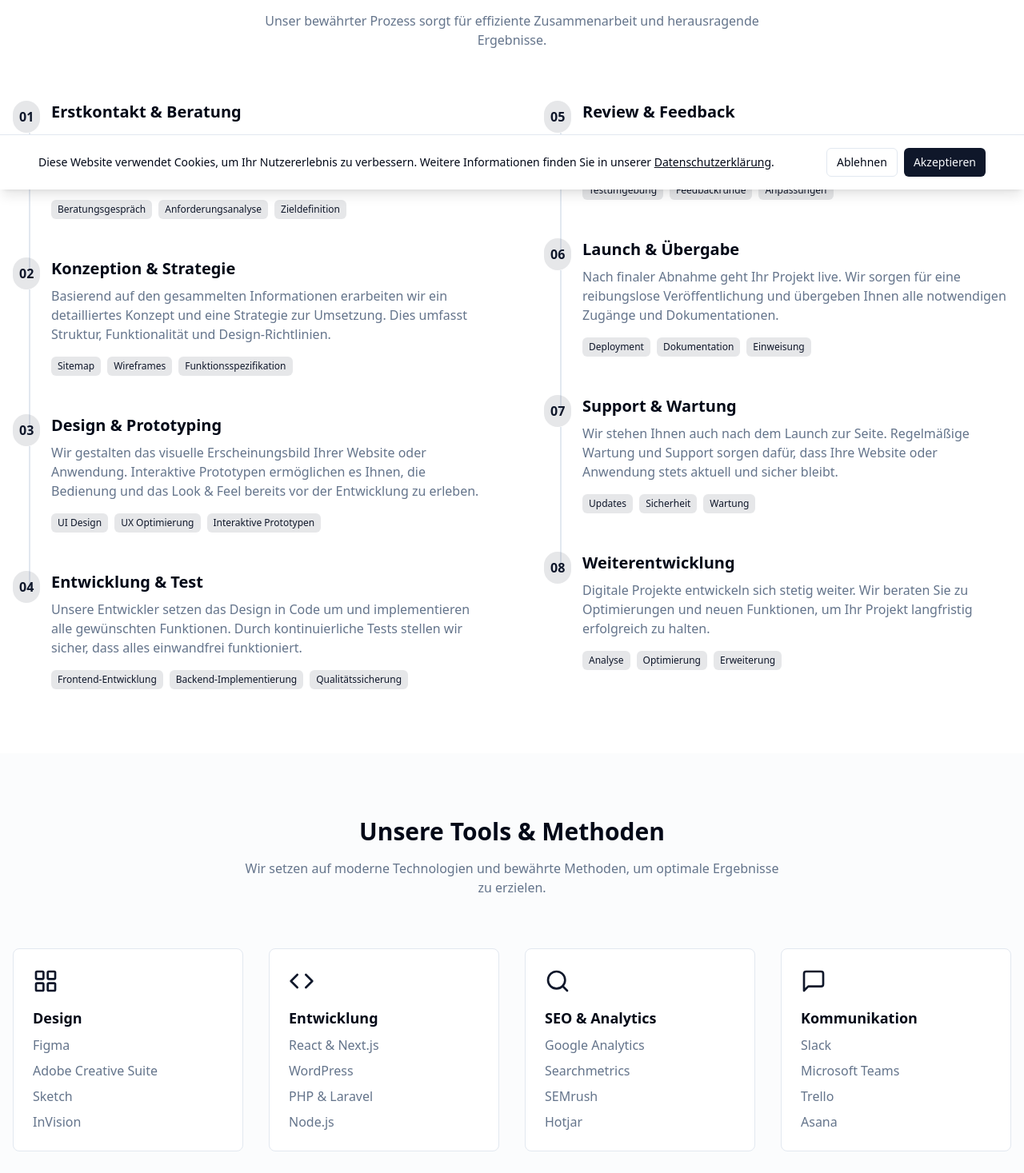
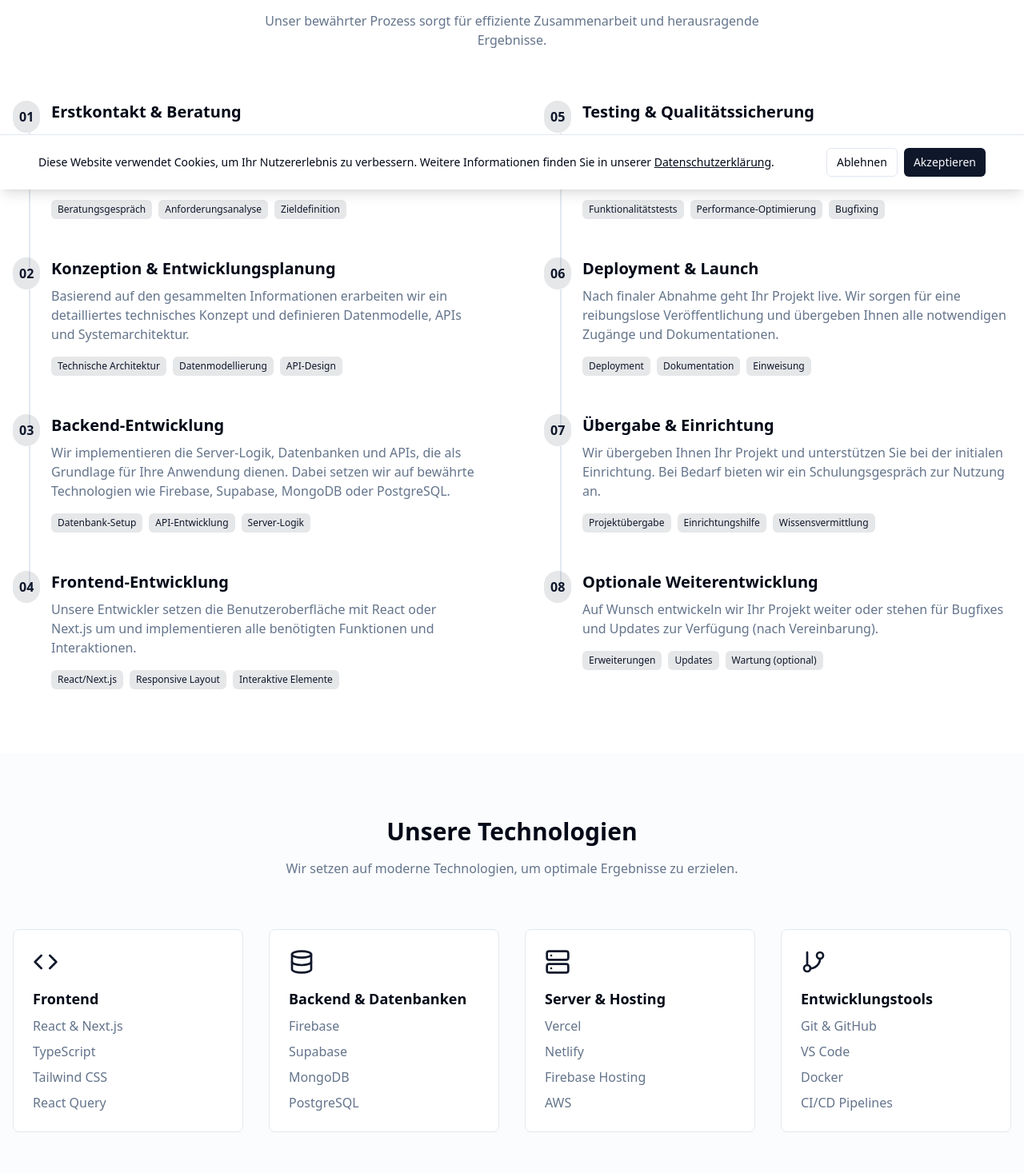
Before and after one commit to Nutaro-dev/prompt-magic-web, a React (Vite) app: page /process in a window 1280 px wide. Shown: the part 563-2030 px from the top of the page at 80% size. Built offline with nearby package versions, Linux system fonts and the light colour scheme.

Commit message:
Remove design and SEO tools
Removed design and SEO tools from the process page.

```diff
--- a/src/pages/Index.tsx
+++ b/src/pages/Index.tsx
@@ -1,5 +1,5 @@
 
-import { ArrowRight, Code, Compass, Layout, MessageSquare, Rocket, Users } from "lucide-react";
+import { ArrowRight, Code, Compass, Layout, MessageSquare, Rocket, Database, Server } from "lucide-react";
 import { Button } from "@/components/ui/button";
 import { Link } from "react-router-dom";
 import ServiceCard from "@/components/ServiceCard";
@@ -16,9 +16,9 @@ const services = [
     description: "Individuelle Webanwendungen, die Ihre Geschäftsprozesse optimieren und digitalisieren."
   },
   {
-    icon: Compass,
-    title: "Digitale Strategie",
-    description: "Ganzheitliche Beratung für Ihren erfolgreichen Auftritt im digitalen Raum."
+    icon: Database,
+    title: "Backend-Lösungen",
+    description: "Skalierbare Server- und Datenbanklösungen mit Firebase, Supabase, MongoDB oder PostgreSQL."
   }
 ];
 
@@ -107,8 +107,8 @@ const Index = () => {
                     <Layout className="h-5 w-5 text-primary" />
                   </div>
                   <div>
-                    <h3 className="font-medium mb-1">2. Konzeption & Design</h3>
-                    <p className="text-muted-foreground text-sm">Wir gestalten das Fundament für Ihr Projekt mit durchdachtem Design.</p>
+                    <h3 className="font-medium mb-1">2. Konzeption & Entwicklungsplanung</h3>
+                    <p className="text-muted-foreground text-sm">Wir planen die technische Struktur und die notwendigen Entwicklungsschritte.</p>
                   </div>
                 </div>
 
@@ -127,8 +127,8 @@ const Index = () => {
                     <Rocket className="h-5 w-5 text-primary" />
                   </div>
                   <div>
-                    <h3 className="font-medium mb-1">4. Launch & Betreuung</h3>
-                    <p className="text-muted-foreground text-sm">Wir begleiten Sie beim Start und bieten fortlaufende Unterstützung.</p>
+                    <h3 className="font-medium mb-1">4. Launch & Einrichtung</h3>
+                    <p className="text-muted-foreground text-sm">Wir begleiten Sie beim Start und der initialen Einrichtung Ihres Projekts.</p>
                   </div>
                 </div>
               </div>
@@ -144,11 +144,11 @@ const Index = () => {
               <div className="space-y-6">
                 <div className="flex gap-4">
                   <div className="bg-primary/10 p-2 h-fit rounded-lg">
-                    <Users className="h-5 w-5 text-primary" />
+                    <Server className="h-5 w-5 text-primary" />
                   </div>
                   <div>
-                    <h4 className="font-medium">Persönliche Betreuung</h4>
-                    <p className="text-muted-foreground text-sm">Als kleines Team garantieren wir direkte Kommunikation mit den Entwicklern.</p>
+                    <h4 className="font-medium">Technische Expertise</h4>
+                    <p className="text-muted-foreground text-sm">Als Informatik-Studenten bringen wir aktuelles Fachwissen und innovative Ansätze mit.</p>
                   </div>
                 </div>
 
@@ -157,8 +157,8 @@ const Index = () => {
                     <Code className="h-5 w-5 text-primary" />
                   </div>
                   <div>
-                    <h4 className="font-medium">Technische Exzellenz</h4>
-                    <p className="text-muted-foreground text-sm">Wir setzen auf moderne Technologien und Best Practices.</p>
+                    <h4 className="font-medium">Moderne Technologien</h4>
+                    <p className="text-muted-foreground text-sm">Wir setzen auf React, Next.js und andere moderne Frameworks für zukunftssichere Lösungen.</p>
                   </div>
                 </div>
 
--- a/src/pages/Process.tsx
+++ b/src/pages/Process.tsx
@@ -4,10 +4,12 @@ import {
   Code,
   Compass,
   Layout,
-  LayoutGrid,
+  Database,
   MessageSquare,
   Rocket,
-  Search
+  Server,
+  GitBranch,
+  Terminal
 } from "lucide-react";
 import { Button } from "@/components/ui/button";
 import { Link } from "react-router-dom";
@@ -62,15 +64,15 @@ const Process = () => {
                     <span className="font-bold text-primary">02</span>
                   </div>
                   <div className="absolute left-5 top-10 h-[calc(100%+2rem)] w-0.5 bg-border"></div>
-                  <h3 className="text-xl font-bold mb-2">Konzeption & Strategie</h3>
+                  <h3 className="text-xl font-bold mb-2">Konzeption & Entwicklungsplanung</h3>
                   <p className="text-muted-foreground mb-4">
-                    Basierend auf den gesammelten Informationen erarbeiten wir ein detailliertes Konzept
-                    und eine Strategie zur Umsetzung. Dies umfasst Struktur, Funktionalität und Design-Richtlinien.
+                    Basierend auf den gesammelten Informationen erarbeiten wir ein detailliertes technisches Konzept
+                    und definieren Datenmodelle, APIs und Systemarchitektur.
                   </p>
                   <div className="flex flex-wrap gap-2">
-                    <span className="bg-primary/10 text-primary px-2 py-1 text-xs rounded-md">Sitemap</span>
-                    <span className="bg-primary/10 text-primary px-2 py-1 text-xs rounded-md">Wireframes</span>
-                    <span className="bg-primary/10 text-primary px-2 py-1 text-xs rounded-md">Funktionsspezifikation</span>
+                    <span className="bg-primary/10 text-primary px-2 py-1 text-xs rounded-md">Technische Architektur</span>
+                    <span className="bg-primary/10 text-primary px-2 py-1 text-xs rounded-md">Datenmodellierung</span>
+                    <span className="bg-primary/10 text-primary px-2 py-1 text-xs rounded-md">API-Design</span>
                   </div>
                 </div>
 
@@ -79,16 +81,16 @@ const Process = () => {
                     <span className="font-bold text-primary">03</span>
                   </div>
                   <div className="absolute left-5 top-10 h-[calc(100%+2rem)] w-0.5 bg-border"></div>
-                  <h3 className="text-xl font-bold mb-2">Design & Prototyping</h3>
+                  <h3 className="text-xl font-bold mb-2">Backend-Entwicklung</h3>
                   <p className="text-muted-foreground mb-4">
-                    Wir gestalten das visuelle Erscheinungsbild Ihrer Website oder Anwendung.
-                    Interaktive Prototypen ermöglichen es Ihnen, die Bedienung und das Look & Feel
-                    bereits vor der Entwicklung zu erleben.
+                    Wir implementieren die Server-Logik, Datenbanken und APIs, die als Grundlage
+                    für Ihre Anwendung dienen. Dabei setzen wir auf bewährte Technologien wie Firebase,
+                    Supabase, MongoDB oder PostgreSQL.
                   </p>
                   <div className="flex flex-wrap gap-2">
-                    <span className="bg-primary/10 text-primary px-2 py-1 text-xs rounded-md">UI Design</span>
-                    <span className="bg-primary/10 text-primary px-2 py-1 text-xs rounded-md">UX Optimierung</span>
-                    <span className="bg-primary/10 text-primary px-2 py-1 text-xs rounded-md">Interaktive Prototypen</span>
+                    <span className="bg-primary/10 text-primary px-2 py-1 text-xs rounded-md">Datenbank-Setup</span>
+                    <span className="bg-primary/10 text-primary px-2 py-1 text-xs rounded-md">API-Entwicklung</span>
+                    <span className="bg-primary/10 text-primary px-2 py-1 text-xs rounded-md">Server-Logik</span>
                   </div>
                 </div>
 
@@ -96,16 +98,15 @@ const Process = () => {
                   <div className="absolute left-0 top-0 bg-primary/10 p-2 rounded-full">
                     <span className="font-bold text-primary">04</span>
                   </div>
-                  <h3 className="text-xl font-bold mb-2">Entwicklung & Test</h3>
+                  <h3 className="text-xl font-bold mb-2">Frontend-Entwicklung</h3>
                   <p className="text-muted-foreground mb-4">
-                    Unsere Entwickler setzen das Design in Code um und implementieren alle
-                    gewünschten Funktionen. Durch kontinuierliche Tests stellen wir sicher,
-                    dass alles einwandfrei funktioniert.
+                    Unsere Entwickler setzen die Benutzeroberfläche mit React oder Next.js um
+                    und implementieren alle benötigten Funktionen und Interaktionen.
                   </p>
                   <div className="flex flex-wrap gap-2">
-                    <span className="bg-primary/10 text-primary px-2 py-1 text-xs rounded-md">Frontend-Entwicklung</span>
-                    <span className="bg-primary/10 text-primary px-2 py-1 text-xs rounded-md">Backend-Implementierung</span>
-                    <span className="bg-primary/10 text-primary px-2 py-1 text-xs rounded-md">Qualitätssicherung</span>
+                    <span className="bg-primary/10 text-primary px-2 py-1 text-xs rounded-md">React/Next.js</span>
+                    <span className="bg-primary/10 text-primary px-2 py-1 text-xs rounded-md">Responsive Layout</span>
+                    <span className="bg-primary/10 text-primary px-2 py-1 text-xs rounded-md">Interaktive Elemente</span>
                   </div>
                 </div>
               </div>
@@ -118,15 +119,15 @@ const Process = () => {
                     <span className="font-bold text-primary">05</span>
                   </div>
                   <div className="absolute left-5 top-10 h-[calc(100%+2rem)] w-0.5 bg-border"></div>
-                  <h3 className="text-xl font-bold mb-2">Review & Feedback</h3>
+                  <h3 className="text-xl font-bold mb-2">Testing & Qualitätssicherung</h3>
                   <p className="text-muted-foreground mb-4">
-                    Sie erhalten Zugang zu einer Testumgebung, um das Projekt zu prüfen.
-                    Ihr Feedback wird aufgenommen und in das Projekt eingearbeitet.
+                    Umfassende Tests stellen sicher, dass Ihre Anwendung zuverlässig funktioniert
+                    und frei von Fehlern ist. Wir optimieren auch die Performance.
                   </p>
                   <div className="flex flex-wrap gap-2">
-                    <span className="bg-primary/10 text-primary px-2 py-1 text-xs rounded-md">Testumgebung</span>
-                    <span className="bg-primary/10 text-primary px-2 py-1 text-xs rounded-md">Feedbackrunde</span>
-                    <span className="bg-primary/10 text-primary px-2 py-1 text-xs rounded-md">Anpassungen</span>
+                    <span className="bg-primary/10 text-primary px-2 py-1 text-xs rounded-md">Funktionalitätstests</span>
+                    <span className="bg-primary/10 text-primary px-2 py-1 text-xs rounded-md">Performance-Optimierung</span>
+                    <span className="bg-primary/10 text-primary px-2 py-1 text-xs rounded-md">Bugfixing</span>
                   </div>
                 </div>
 
@@ -135,7 +136,7 @@ const Process = () => {
                     <span className="font-bold text-primary">06</span>
                   </div>
                   <div className="absolute left-5 top-10 h-[calc(100%+2rem)] w-0.5 bg-border"></div>
-                  <h3 className="text-xl font-bold mb-2">Launch & Übergabe</h3>
+                  <h3 className="text-xl font-bold mb-2">Deployment & Launch</h3>
                   <p className="text-muted-foreground mb-4">
                     Nach finaler Abnahme geht Ihr Projekt live. Wir sorgen für eine reibungslose
                     Veröffentlichung und übergeben Ihnen alle notwendigen Zugänge und Dokumentationen.
@@ -152,15 +153,15 @@ const Process = () => {
                     <span className="font-bold text-primary">07</span>
                   </div>
                   <div className="absolute left-5 top-10 h-[calc(100%+2rem)] w-0.5 bg-border"></div>
-                  <h3 className="text-xl font-bold mb-2">Support & Wartung</h3>
+                  <h3 className="text-xl font-bold mb-2">Übergabe & Einrichtung</h3>
                   <p className="text-muted-foreground mb-4">
-                    Wir stehen Ihnen auch nach dem Launch zur Seite. Regelmäßige Wartung und
-                    Support sorgen dafür, dass Ihre Website oder Anwendung stets aktuell und sicher bleibt.
+                    Wir übergeben Ihnen Ihr Projekt und unterstützen Sie bei der initialen Einrichtung.
+                    Bei Bedarf bieten wir ein Schulungsgespräch zur Nutzung an.
                   </p>
                   <div className="flex flex-wrap gap-2">
-                    <span className="bg-primary/10 text-primary px-2 py-1 text-xs rounded-md">Updates</span>
-                    <span className="bg-primary/10 text-primary px-2 py-1 text-xs rounded-md">Sicherheit</span>
-                    <span className="bg-primary/10 text-primary px-2 py-1 text-xs rounded-md">Wartung</span>
+                    <span className="bg-primary/10 text-primary px-2 py-1 text-xs rounded-md">Projektübergabe</span>
+                    <span className="bg-primary/10 text-primary px-2 py-1 text-xs rounded-md">Einrichtungshilfe</span>
+                    <span className="bg-primary/10 text-primary px-2 py-1 text-xs rounded-md">Wissensvermittlung</span>
                   </div>
                 </div>
 
@@ -168,15 +169,15 @@ const Process = () => {
                   <div className="absolute left-0 top-0 bg-primary/10 p-2 rounded-full">
                     <span className="font-bold text-primary">08</span>
                   </div>
-                  <h3 className="text-xl font-bold mb-2">Weiterentwicklung</h3>
+                  <h3 className="text-xl font-bold mb-2">Optionale Weiterentwicklung</h3>
                   <p className="text-muted-foreground mb-4">
-                    Digitale Projekte entwickeln sich stetig weiter. Wir beraten Sie zu
-                    Optimierungen und neuen Funktionen, um Ihr Projekt langfristig erfolgreich zu halten.
+                    Auf Wunsch entwickeln wir Ihr Projekt weiter oder stehen für Bugfixes und
+                    Updates zur Verfügung (nach Vereinbarung).
                   </p>
                   <div className="flex flex-wrap gap-2">
-                    <span className="bg-primary/10 text-primary px-2 py-1 text-xs rounded-md">Analyse</span>
-                    <span className="bg-primary/10 text-primary px-2 py-1 text-xs rounded-md">Optimierung</span>
-                    <span className="bg-primary/10 text-primary px-2 py-1 text-xs rounded-md">Erweiterung</span>
+                    <span className="bg-primary/10 text-primary px-2 py-1 text-xs rounded-md">Erweiterungen</span>
+                    <span className="bg-primary/10 text-primary px-2 py-1 text-xs rounded-md">Updates</span>
+                    <span className="bg-primary/10 text-primary px-2 py-1 text-xs rounded-md">Wartung (optional)</span>
                   </div>
                 </div>
               </div>
@@ -189,62 +190,62 @@ const Process = () => {
       <section className="py-20 bg-muted/30">
         <div className="container mx-auto px-4">
           <div className="text-center mb-16">
-            <h2 className="text-3xl font-bold mb-4">Unsere Tools & Methoden</h2>
+            <h2 className="text-3xl font-bold mb-4">Unsere Technologien</h2>
             <p className="text-muted-foreground max-w-2xl mx-auto">
-              Wir setzen auf moderne Technologien und bewährte Methoden, um optimale Ergebnisse zu erzielen.
+              Wir setzen auf moderne Technologien, um optimale Ergebnisse zu erzielen.
             </p>
           </div>
 
           <div className="grid grid-cols-1 md:grid-cols-2 lg:grid-cols-4 gap-8">
             <div className="bg-background p-6 rounded-lg border border-border">
               <div className="mb-4">
-                <LayoutGrid className="h-8 w-8 text-primary" />
+                <Code className="h-8 w-8 text-primary" />
               </div>
-              <h3 className="text-lg font-bold mb-2">Design</h3>
+              <h3 className="text-lg font-bold mb-2">Frontend</h3>
               <ul className="space-y-2 text-muted-foreground">
-                <li>Figma</li>
-                <li>Adobe Creative Suite</li>
-                <li>Sketch</li>
-                <li>InVision</li>
+                <li>React & Next.js</li>
+                <li>TypeScript</li>
+                <li>Tailwind CSS</li>
+                <li>React Query</li>
               </ul>
             </div>
 
             <div className="bg-background p-6 rounded-lg border border-border">
               <div className="mb-4">
-                <Code className="h-8 w-8 text-primary" />
+                <Database className="h-8 w-8 text-primary" />
               </div>
-              <h3 className="text-lg font-bold mb-2">Entwicklung</h3>
+              <h3 className="text-lg font-bold mb-2">Backend & Datenbanken</h3>
               <ul className="space-y-2 text-muted-foreground">
-                <li>React & Next.js</li>
-                <li>WordPress</li>
-                <li>PHP & Laravel</li>
-                <li>Node.js</li>
+                <li>Firebase</li>
+                <li>Supabase</li>
+                <li>MongoDB</li>
+                <li>PostgreSQL</li>
               </ul>
             </div>
 
             <div className="bg-background p-6 rounded-lg border border-border">
               <div className="mb-4">
-                <Search className="h-8 w-8 text-primary" />
+                <Server className="h-8 w-8 text-primary" />
               </div>
-              <h3 className="text-lg font-bold mb-2">SEO & Analytics</h3>
+              <h3 className="text-lg font-bold mb-2">Server & Hosting</h3>
               <ul className="space-y-2 text-muted-foreground">
-                <li>Google Analytics</li>
-                <li>Searchmetrics</li>
-                <li>SEMrush</li>
-                <li>Hotjar</li>
+                <li>Vercel</li>
+                <li>Netlify</li>
+                <li>Firebase Hosting</li>
+                <li>AWS</li>
               </ul>
             </div>
 
             <div className="bg-background p-6 rounded-lg border border-border">
               <div className="mb-4">
-                <MessageSquare className="h-8 w-8 text-primary" />
+                <GitBranch className="h-8 w-8 text-primary" />
               </div>
-              <h3 className="text-lg font-bold mb-2">Kommunikation</h3>
+              <h3 className="text-lg font-bold mb-2">Entwicklungstools</h3>
               <ul className="space-y-2 text-muted-foreground">
-                <li>Slack</li>
-                <li>Microsoft Teams</li>
-                <li>Trello</li>
-                <li>Asana</li>
+                <li>Git & GitHub</li>
+                <li>VS Code</li>
+                <li>Docker</li>
+                <li>CI/CD Pipelines</li>
               </ul>
             </div>
           </div>
--- a/src/pages/Projects.tsx
+++ b/src/pages/Projects.tsx
@@ -1,6 +1,6 @@
 
 import { useState } from "react";
-import { Link } from "react-router-dom"; // Add this import
+import { Link } from "react-router-dom";
 import ProjectCard from "@/components/ProjectCard";
 import { Tabs, TabsContent, TabsList, TabsTrigger } from "@/components/ui/tabs";
 import { motion } from "framer-motion";
```
